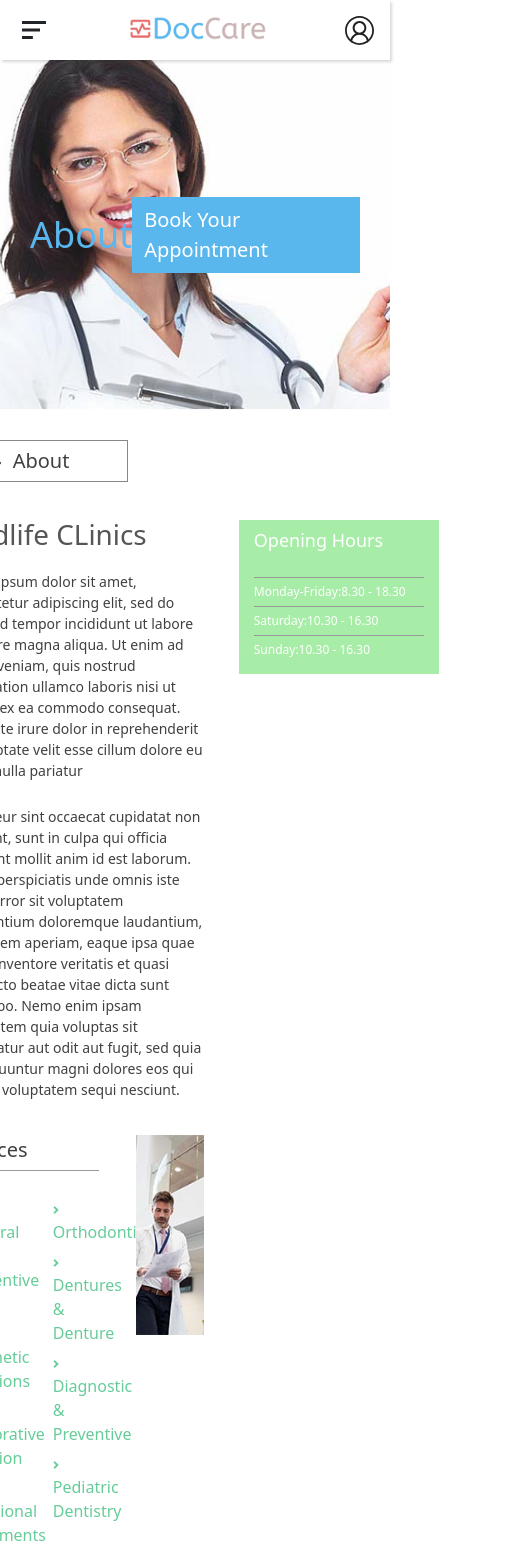
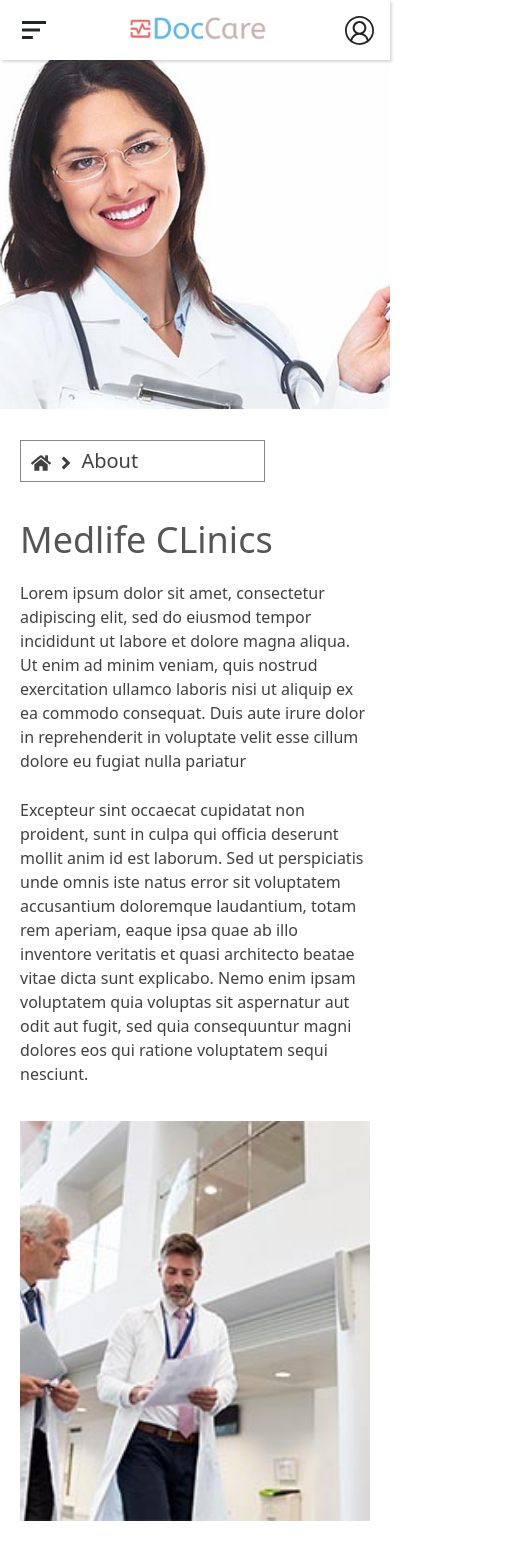
Before and after one commit to Utpalk904/hacknitr, a React (Create React App) app: page /about in a window 390 px wide. Shown: the top 1550 px of the page, 520 px wide, since content can reach past the window. Built offline with nearby package versions, Linux system fonts and the light colour scheme.

Commit message:
responsive about page

```diff
--- a/src/Css/AboutDoctors.module.css
+++ b/src/Css/AboutDoctors.module.css
@@ -50,3 +50,9 @@
 .doctor span{
     color:#5bb7ed;
 }
+
+@media (max-width:800px){
+    .doctors{
+        grid-template-columns: 1fr;
+    }
+}
--- a/src/Css/AboutHeader.module.css
+++ b/src/Css/AboutHeader.module.css
@@ -33,3 +33,9 @@
     color: white;
     text-decoration: none;
 }
+
+@media (max-width:700px) {
+    .flexsb{
+        display: none;
+    }
+}
--- a/src/Css/AboutText.module.css
+++ b/src/Css/AboutText.module.css
@@ -91,3 +91,57 @@
 .list span svg{
     padding-right: 10px;
 }
+
+@media (max-width:800px){
+    .container{
+        flex-direction: column;
+    }
+    .about{
+        width: 100%;
+    }
+    .about h1{
+        font-size: 36px;
+    }
+    .about p{
+        font-size: 16px;
+    }
+    .left{
+        width: 100%;
+    }
+    .right{
+        width: 100%;
+    }
+    .timings{
+        padding: 15px 25px;
+        margin: 50px auto 50px auto;
+        width: 80%;
+    }
+    .timings h4{
+        font-size: 22px;
+    }
+    .timings span{
+        font-size: 16px;
+    }
+    .services{
+        flex-direction: column-reverse;
+    }
+    .services p{
+        margin-top: 20px;
+        font-size: 28px;
+    }
+    .image{
+        width: 100%;
+        height: 400px;
+    }
+    .list{
+        flex-direction: column;
+        padding-bottom:40px;
+    }
+    .list div{
+        width: 100%;
+        padding-bottom: 0;
+    }
+    .list span{
+        width: 100%;
+    }
+}
```
